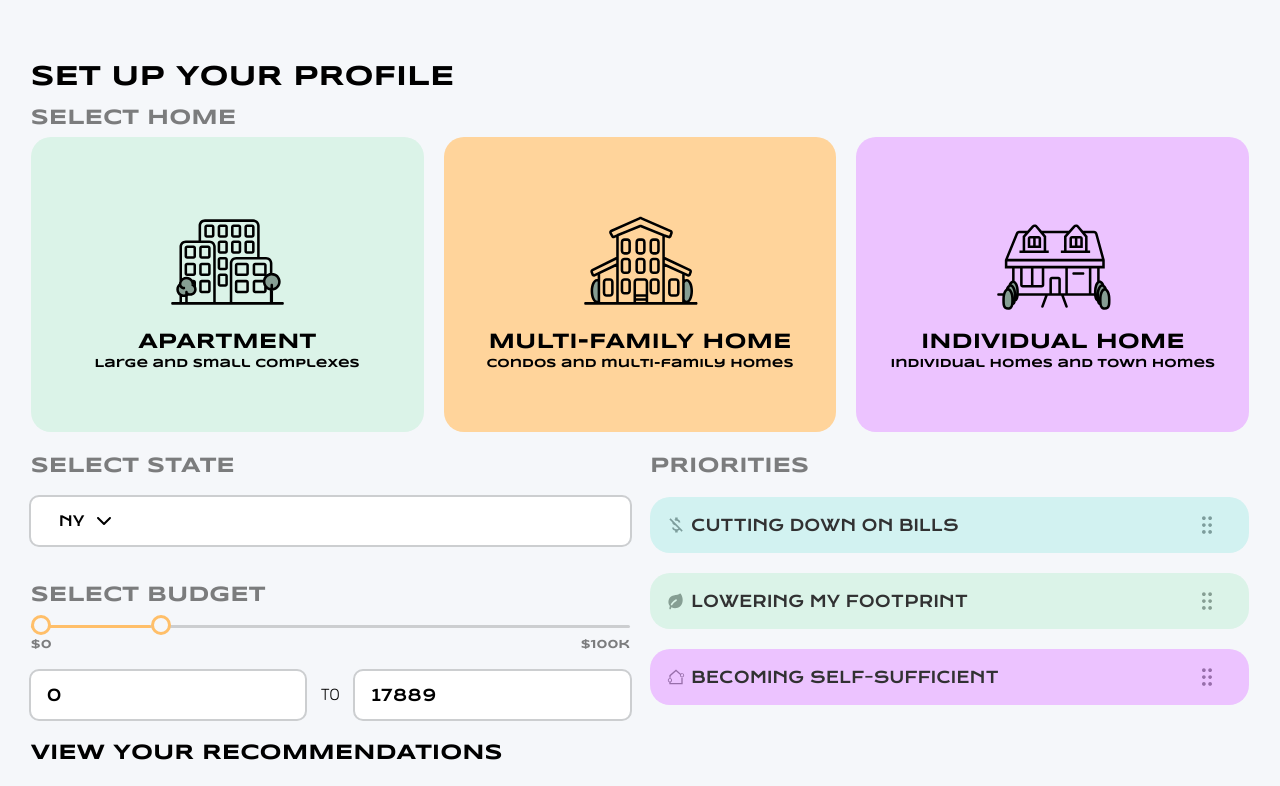
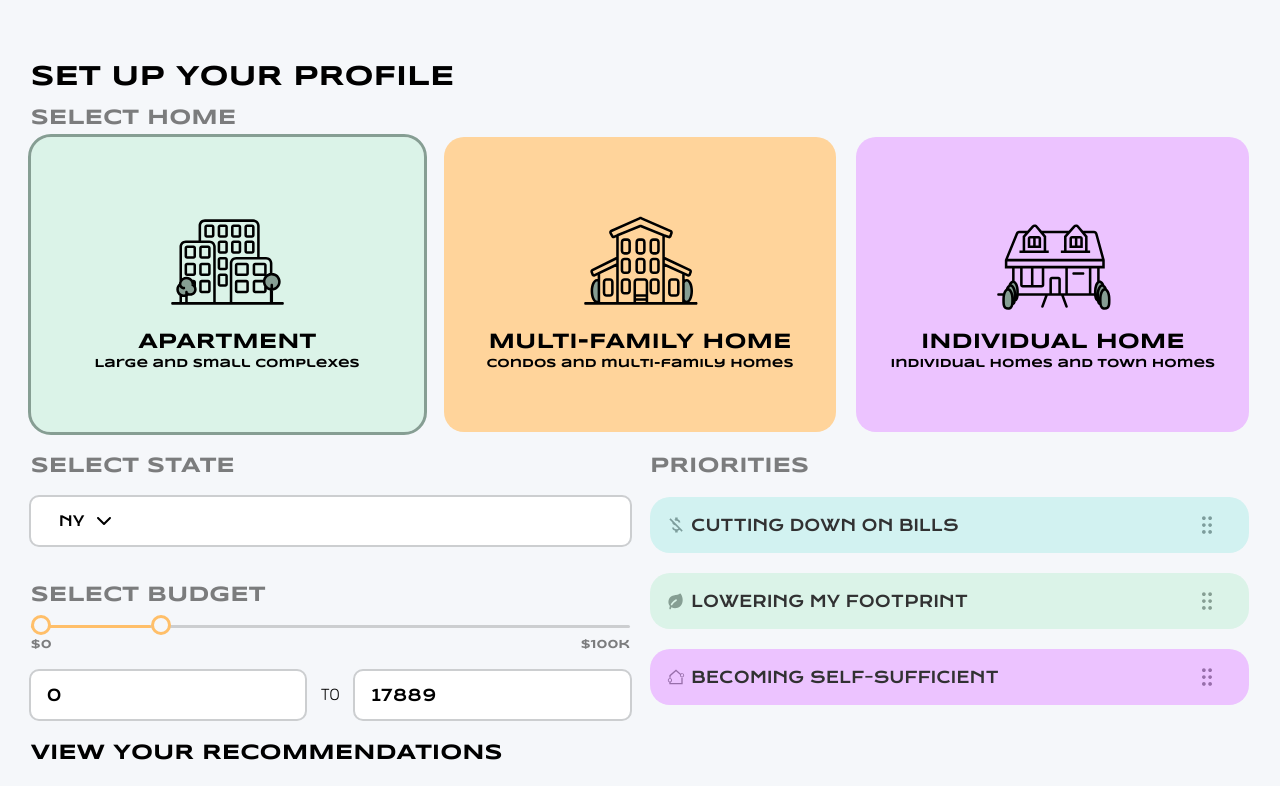
Before and after one commit to pranavkannepalli/loop, a Next.js app: page / in a window 1280 px wide. Shown: the part 1040-1826 px from the top of the page. Built offline with nearby package versions, Linux system fonts and the light colour scheme.

Commit message:
more nonsense

```diff
--- a/app/solutions.js
+++ b/app/solutions.js
@@ -27,6 +27,9 @@ const solutions = {
 			// Description of the solution
 			description: "Installed in areas with high sunlight exposure such as rooftops and balconies, these silicon-based panels harness sunlight to produce electricity. ",
 
+			// Applicable home types
+			hometypes: ["Apartment", "Multi-Family Home", "Individual Home"],
+
 			// Type of solution (one of the five we chose before)
 			type: "electricity",
 		},
@@ -43,6 +46,7 @@ const solutions = {
 				{ data: 200, units: "lbs/kwh", description: "CO2 prevented from emissions" },
 			],
 			description: "Installed in areas with high sunlight exposure such as rooftops and balconies, these silicon-based panels harness sunlight to produce electricity. ",
+			hometypes: ["Apartment", "Multi-Family Home", "Individual Home"],
 			type: "electricity",
 		},
 		{
@@ -58,6 +62,7 @@ const solutions = {
 				{ data: 200, units: "lbs/kwh", description: "CO2 prevented from emissions" },
 			],
 			description: "Installed in areas with high sunlight exposure such as rooftops and balconies, these silicon-based panels harness sunlight to produce electricity. ",
+			hometypes: ["Apartment", "Multi-Family Home", "Individual Home"],
 			type: "water",
 		},
 		{
@@ -73,6 +78,7 @@ const solutions = {
 				{ data: 200, units: "lbs/kwh", description: "CO2 prevented from emissions" },
 			],
 			description: "Installed in areas with high sunlight exposure such as rooftops and balconies, these silicon-based panels harness sunlight to produce electricity. ",
+			hometypes: ["Apartment", "Multi-Family Home", "Individual Home"],
 			type: "water",
 		},
 		{
@@ -88,6 +94,7 @@ const solutions = {
 				{ data: 200, units: "lbs/kwh", description: "CO2 prevented from emissions" },
 			],
 			description: "Installed in areas with high sunlight exposure such as rooftops and balconies, these silicon-based panels harness sunlight to produce electricity. ",
+			hometypes: ["Apartment", "Multi-Family Home", "Individual Home"],
 			type: "waste",
 		},
 		{
@@ -103,6 +110,7 @@ const solutions = {
 				{ data: 200, units: "lbs/kwh", description: "CO2 prevented from emissions" },
 			],
 			description: "Installed in areas with high sunlight exposure such as rooftops and balconies, these silicon-based panels harness sunlight to produce electricity. ",
+			hometypes: ["Apartment", "Multi-Family Home", "Individual Home"],
 			type: "waste",
 		},
 		{
@@ -118,6 +126,7 @@ const solutions = {
 				{ data: 200, units: "lbs/kwh", description: "CO2 prevented from emissions" },
 			],
 			description: "Installed in areas with high sunlight exposure such as rooftops and balconies, these silicon-based panels harness sunlight to produce electricity. ",
+			hometypes: ["Apartment", "Multi-Family Home", "Individual Home"],
 			type: "heating",
 		},
 		{
@@ -133,6 +142,7 @@ const solutions = {
 				{ data: 200, units: "lbs/kwh", description: "CO2 prevented from emissions" },
 			],
 			description: "Installed in areas with high sunlight exposure such as rooftops and balconies, these silicon-based panels harness sunlight to produce electricity. ",
+			hometypes: ["Apartment", "Multi-Family Home", "Individual Home"],
 			type: "transportation",
 		},
 	],
@@ -150,6 +160,7 @@ const solutions = {
 				{ data: 200, units: "lbs/kwh", description: "CO2 prevented from emissions" },
 			],
 			description: "Installed in areas with high sunlight exposure such as rooftops and balconies, these silicon-based panels harness sunlight to produce electricity. ",
+			hometypes: ["Apartment", "Multi-Family Home", "Individual Home"],
 			type: "electricity",
 		},
 		{
@@ -165,6 +176,7 @@ const solutions = {
 				{ data: 200, units: "lbs/kwh", description: "CO2 prevented from emissions" },
 			],
 			description: "Installed in areas with high sunlight exposure such as rooftops and balconies, these silicon-based panels harness sunlight to produce electricity. ",
+			hometypes: ["Apartment", "Multi-Family Home", "Individual Home"],
 			type: "electricity",
 		},
 		{
@@ -180,6 +192,7 @@ const solutions = {
 				{ data: 200, units: "lbs/kwh", description: "CO2 prevented from emissions" },
 			],
 			description: "Installed in areas with high sunlight exposure such as rooftops and balconies, these silicon-based panels harness sunlight to produce electricity. ",
+			hometypes: ["Apartment", "Multi-Family Home", "Individual Home"],
 			type: "water",
 		},
 		{
@@ -195,6 +208,7 @@ const solutions = {
 				{ data: 200, units: "lbs/kwh", description: "CO2 prevented from emissions" },
 			],
 			description: "Installed in areas with high sunlight exposure such as rooftops and balconies, these silicon-based panels harness sunlight to produce electricity. ",
+			hometypes: ["Apartment", "Multi-Family Home", "Individual Home"],
 			type: "water",
 		},
 		{
@@ -210,6 +224,7 @@ const solutions = {
 				{ data: 200, units: "lbs/kwh", description: "CO2 prevented from emissions" },
 			],
 			description: "Installed in areas with high sunlight exposure such as rooftops and balconies, these silicon-based panels harness sunlight to produce electricity. ",
+			hometypes: ["Apartment", "Multi-Family Home", "Individual Home"],
 			type: "waste",
 		},
 		{
@@ -225,6 +240,7 @@ const solutions = {
 				{ data: 200, units: "lbs/kwh", description: "CO2 prevented from emissions" },
 			],
 			description: "Installed in areas with high sunlight exposure such as rooftops and balconies, these silicon-based panels harness sunlight to produce electricity. ",
+			hometypes: ["Apartment", "Multi-Family Home", "Individual Home"],
 			type: "waste",
 		},
 		{
@@ -240,6 +256,7 @@ const solutions = {
 				{ data: 200, units: "lbs/kwh", description: "CO2 prevented from emissions" },
 			],
 			description: "Installed in areas with high sunlight exposure such as rooftops and balconies, these silicon-based panels harness sunlight to produce electricity. ",
+			hometypes: ["Apartment", "Multi-Family Home", "Individual Home"],
 			type: "heating",
 		},
 		{
@@ -255,6 +272,7 @@ const solutions = {
 				{ data: 200, units: "lbs/kwh", description: "CO2 prevented from emissions" },
 			],
 			description: "Installed in areas with high sunlight exposure such as rooftops and balconies, these silicon-based panels harness sunlight to produce electricity. ",
+			hometypes: ["Apartment", "Multi-Family Home", "Individual Home"],
 			type: "transportation",
 		},
 	],
@@ -272,6 +290,7 @@ const solutions = {
 				{ data: 200, units: "lbs/kwh", description: "CO2 prevented from emissions" },
 			],
 			description: "Installed in areas with high sunlight exposure such as rooftops and balconies, these silicon-based panels harness sunlight to produce electricity. ",
+			hometypes: ["Apartment", "Multi-Family Home", "Individual Home"],
 			type: "electricity",
 		},
 		{
@@ -287,6 +306,7 @@ const solutions = {
 				{ data: 200, units: "lbs/kwh", description: "CO2 prevented from emissions" },
 			],
 			description: "Installed in areas with high sunlight exposure such as rooftops and balconies, these silicon-based panels harness sunlight to produce electricity. ",
+			hometypes: ["Apartment", "Multi-Family Home", "Individual Home"],
 			type: "electricity",
 		},
 		{
@@ -302,6 +322,7 @@ const solutions = {
 				{ data: 200, units: "lbs/kwh", description: "CO2 prevented from emissions" },
 			],
 			description: "Installed in areas with high sunlight exposure such as rooftops and balconies, these silicon-based panels harness sunlight to produce electricity. ",
+			hometypes: ["Apartment", "Multi-Family Home", "Individual Home"],
 			type: "water",
 		},
 		{
@@ -317,6 +338,7 @@ const solutions = {
 				{ data: 200, units: "lbs/kwh", description: "CO2 prevented from emissions" },
 			],
 			description: "Installed in areas with high sunlight exposure such as rooftops and balconies, these silicon-based panels harness sunlight to produce electricity. ",
+			hometypes: ["Apartment", "Multi-Family Home", "Individual Home"],
 			type: "water",
 		},
 		{
@@ -332,6 +354,7 @@ const solutions = {
 				{ data: 200, units: "lbs/kwh", description: "CO2 prevented from emissions" },
 			],
 			description: "Installed in areas with high sunlight exposure such as rooftops and balconies, these silicon-based panels harness sunlight to produce electricity. ",
+			hometypes: ["Apartment", "Multi-Family Home", "Individual Home"],
 			type: "waste",
 		},
 		{
@@ -347,6 +370,7 @@ const solutions = {
 				{ data: 200, units: "lbs/kwh", description: "CO2 prevented from emissions" },
 			],
 			description: "Installed in areas with high sunlight exposure such as rooftops and balconies, these silicon-based panels harness sunlight to produce electricity. ",
+			hometypes: ["Apartment", "Multi-Family Home", "Individual Home"],
 			type: "waste",
 		},
 		{
@@ -362,6 +386,7 @@ const solutions = {
 				{ data: 200, units: "lbs/kwh", description: "CO2 prevented from emissions" },
 			],
 			description: "Installed in areas with high sunlight exposure such as rooftops and balconies, these silicon-based panels harness sunlight to produce electricity. ",
+			hometypes: ["Apartment", "Multi-Family Home", "Individual Home"],
 			type: "heating",
 		},
 		{
@@ -377,6 +402,7 @@ const solutions = {
 				{ data: 200, units: "lbs/kwh", description: "CO2 prevented from emissions" },
 			],
 			description: "Installed in areas with high sunlight exposure such as rooftops and balconies, these silicon-based panels harness sunlight to produce electricity. ",
+			hometypes: ["Apartment", "Multi-Family Home", "Individual Home"],
 			type: "transportation",
 		},
 	],
--- a/app/solutions/[solution]/page.js
+++ b/app/solutions/[solution]/page.js
@@ -4,11 +4,51 @@ import solutions from "@/app/solutions";
 import Link from "next/link";
 import { useEffect, useState, useContext } from "react";
 import LoopContext from "@/components/LoopContext";
+import Icon from "@/components/Icon";
+import classNames from "@/hooks/classnames";
+
+const filterData = {
+	water: {
+		bg: "bg-blue-500",
+		activeBg: "bg-blue-700",
+		iconColor: "text-blue-700",
+		activeIcon: "text-blue-500",
+		icon: "water",
+	},
+	electricity: {
+		bg: "bg-yellow-500",
+		iconColor: "text-yellow-700",
+		activeBg: "bg-yellow-700",
+		activeIcon: "text-yellow-500",
+		icon: "electricity",
+	},
+	transportation: {
+		bg: "bg-purple-500",
+		activeBg: "bg-purple-700",
+		activeIcon: "text-purple-500",
+		iconColor: "text-purple-700",
+		icon: "car",
+	},
+	heating: {
+		bg: "bg-green-500",
+		activeBg: "bg-green-700",
+		activeIcon: "text-green-500",
+		iconColor: "text-green-700",
+		icon: "fire",
+	},
+	waste: {
+		bg: "bg-white-300",
+		activeBg: "bg-white-500",
+		activeIcon: "text-white-300",
+		iconColor: "text-white-500",
+		icon: "trash",
+	},
+};
 
 export default function Solution({ params }) {
 	const solutionName = params.solution.replace("%20", " ");
 	const [solution, setSolution] = useState(null);
-	const { userData } = useContext(LoopContext);
+	const { userData, addWatchlist, addItem } = useContext(LoopContext);
 
 	useEffect(() => {
 		solutions[userData.state].forEach((value) => {
@@ -24,6 +64,15 @@ export default function Solution({ params }) {
 				<section className="layout box-border h-[100vh] items-center my-4 w-full">
 					<div className="flex flex-row items-center justify-center h-[100vh] w-full">
 						<div className="w-full text-left flex flex-col gap-[10px]">
+							<div
+								className={classNames(
+									"*:transition-all *:duration-200 transition-all duration-200 inline-flex gap-[10px] items-center px-[20px] py-[10px] rounded-full w-fit",
+									filterData[solution.type].bg
+								)}
+							>
+								<Icon name={filterData[solution.type].icon} size={20} className={filterData[solution.type].iconColor} />
+								<h6 className={"text-white-600"}>{solution.type}</h6>
+							</div>
 							<h2>{solution.title}</h2>
 							<div className="flex flex-row">
 								<h4>{solution.price}</h4>
--- a/components/LoopContext/index.js
+++ b/components/LoopContext/index.js
@@ -8,7 +8,7 @@ const LoopContext = createContext(null);
 const states = ["NY", "TX", "WA"];
 
 const LoopContextProvider = ({ children }) => {
-	const [userData, changeData] = useState({ state: states[0], hometype: null, low: 0, high: 100, priorities: ["Cutting Down on Bills", "Lowering my Footprint", "Becoming Self-Sufficient"] });
+	const [userData, changeData] = useState({ state: states[0], hometype: "Apartment", low: 0, high: 100, priorities: ["Cutting Down on Bills", "Lowering my Footprint", "Becoming Self-Sufficient"] });
 	const [query, changeQuery] = useState("");
 
 	const [filterStates, changeFilterStates] = useState({
@@ -19,22 +19,23 @@ const LoopContextProvider = ({ children }) => {
 		waste: false,
 	});
 
-	const [items, changeItems] = useState({});
+	const [inProgress, changeInProgress] = useState({});
+	const [watchlist, changeWatchlist] = useState([]);
 
 	const addItem = (itemName) => {
-		let item = items[itemName] ?? { stage: 0 };
+		let item = inProgress[itemName] ?? { stage: 0 };
 		item.stage++;
-		changeItems((prev) => {
+		changeInProgress((prev) => {
 			prev[itemName] = item;
 			return { ...prev };
 		});
-		console.log(items);
+		console.log(inProgress);
 	};
 
 	const removeItem = (itemName) => {
-		let item = items[itemName] ?? { stage: 0 };
+		let item = inProgress[itemName] ?? { stage: 0 };
 		item.stage--;
-		changeItems((prev) => {
+		changeInProgress((prev) => {
 			if (item.stage == 0) {
 				delete prev[itemName];
 			} else {
@@ -42,6 +43,21 @@ const LoopContextProvider = ({ children }) => {
 			}
 			return { ...prev };
 		});
+	};
+
+	const addWatchlist = (solution) => {
+		let item = watchlist.slice();
+		item.push(solution);
+		changeWatchlist(item);
+	};
+
+	const removeWatchlist = (solution) => {
+		let item = watchlist.slice();
+		let index = item.indexOf(solution);
+		if (index > -1) {
+			item.splice(index, 1);
+		}
+		changeWatchlist(item);
 	};
 
 	const changeHomeType = (data) => {
@@ -90,12 +106,14 @@ const LoopContextProvider = ({ children }) => {
 
 	const data = {
 		userData,
-		items,
+		inProgress,
 		filterStates,
 		query,
+		addWatchlist,
+		removeWatchlist,
 		filterSort,
 		changeData,
-		changeItems,
+		changeInProgress,
 		addItem,
 		removeItem,
 		changeHomeType,
--- a/components/SolutionCard/index.jsx
+++ b/components/SolutionCard/index.jsx
@@ -16,7 +16,7 @@ export default function SolutionCard({ title, gov, utility, price, setup, image,
 			<div className="flex flex-col gap-3 bg-white-200 p-[20px]">
 				<div className="flex justify-between">
 					<h6>{title}</h6>
-					<h6>{price}</h6>
+					<h6>~${price / 1000}k</h6>
 				</div>
 				<div className="flex justify-between">
 					<div>
@@ -24,11 +24,11 @@ export default function SolutionCard({ title, gov, utility, price, setup, image,
 						<div className="flex gap-[20px]">
 							<div className="flex items-center gap-[10px] text-green-700">
 								<Icon name="company" />
-								<p className="caption">{utility}</p>
+								<p className="caption">~${utility / 1000}K</p>
 							</div>
 							<div className="flex items-center gap-[10px] text-green-700">
 								<Icon name="government" />
-								<p className="caption">{gov}</p>
+								<p className="caption">~${gov / 1000}K</p>
 							</div>
 						</div>
 					</div>
```
